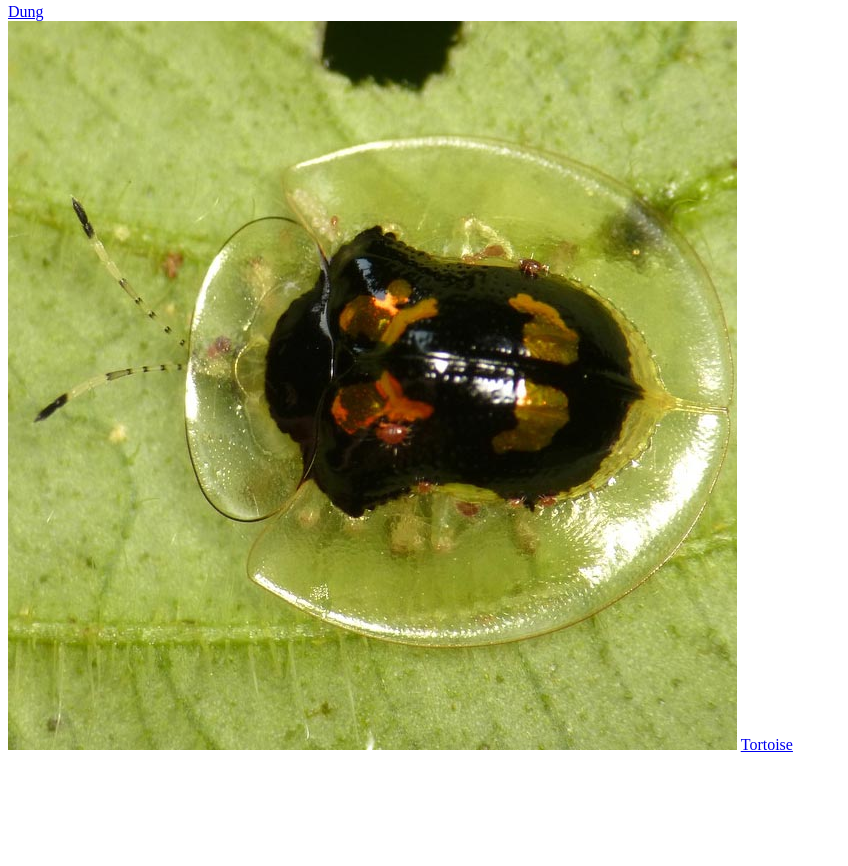
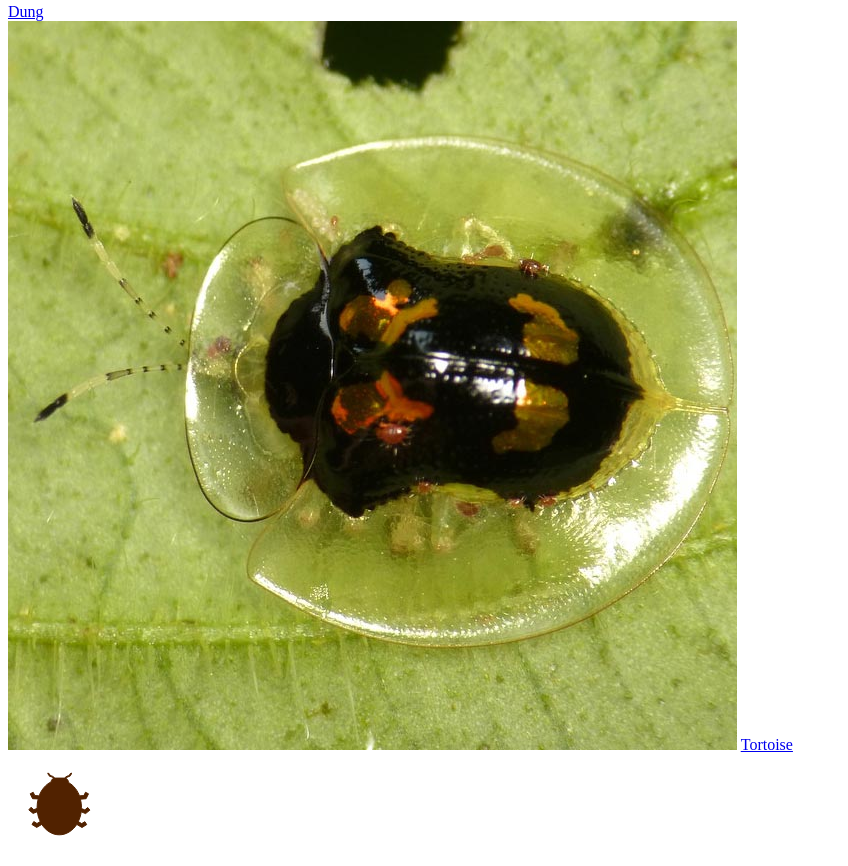
Before and after one commit to pattersons/dsn1674-assignment-7, a plain HTML site: page index.html in a window 1280 px wide. Shown: the part 6131-6997 px from the top of the page, without its empty margins (0-848 px from the left). Before the commit the page ends 6893 px from the top, so only its background shows below. Drawn offline with Linux system fonts and the light colour scheme.

Commit message:
added the footer with beetle graphic

```diff
--- a/index.html
+++ b/index.html
@@ -58,4 +58,8 @@
 
 </body>
 
+<footer>
+  <img class="graphic" src="img/beetle.svg" alt="graphic of beetle">
+</footer>
+
 </html>
```
Also changed, not shown: img/beetle.svg (added).
